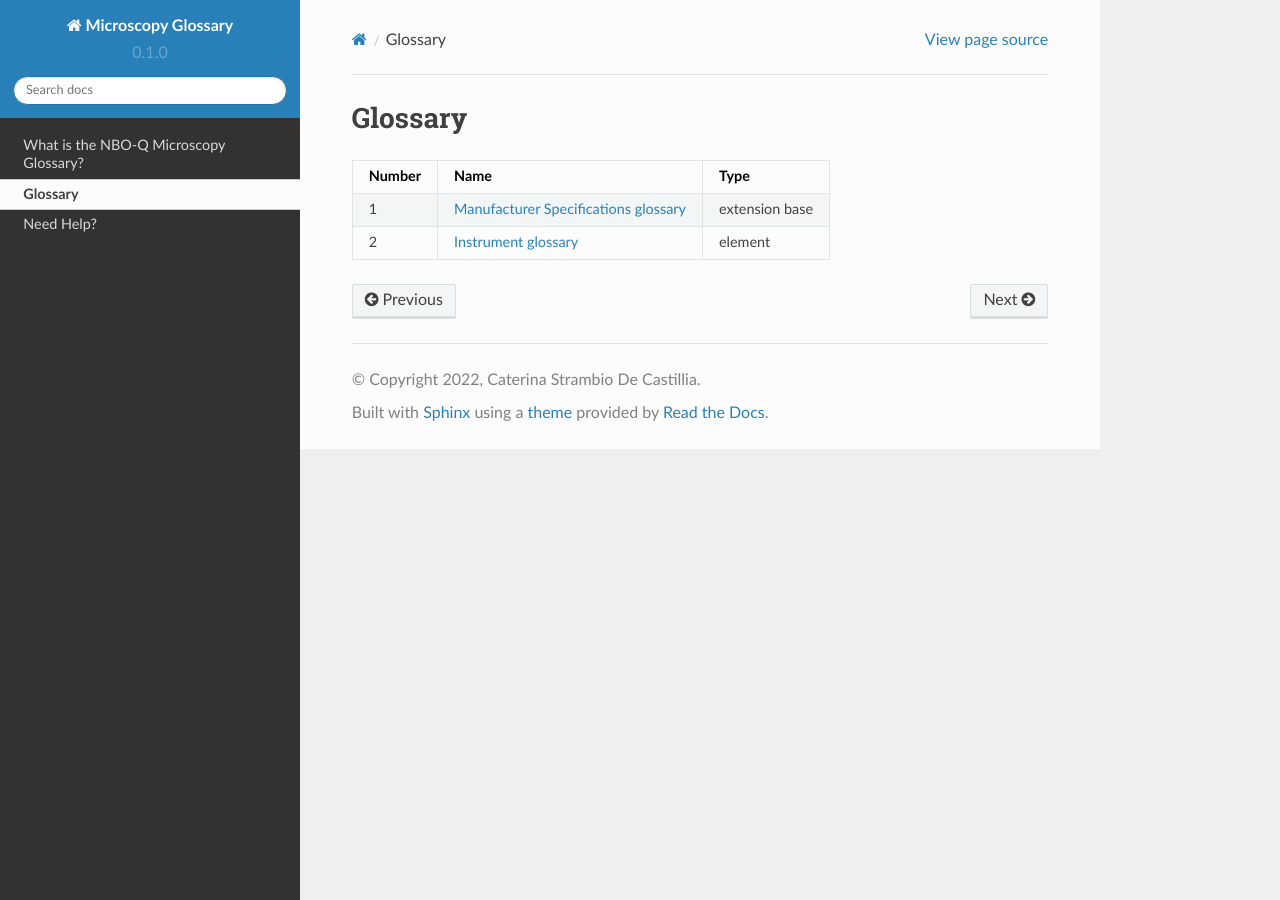
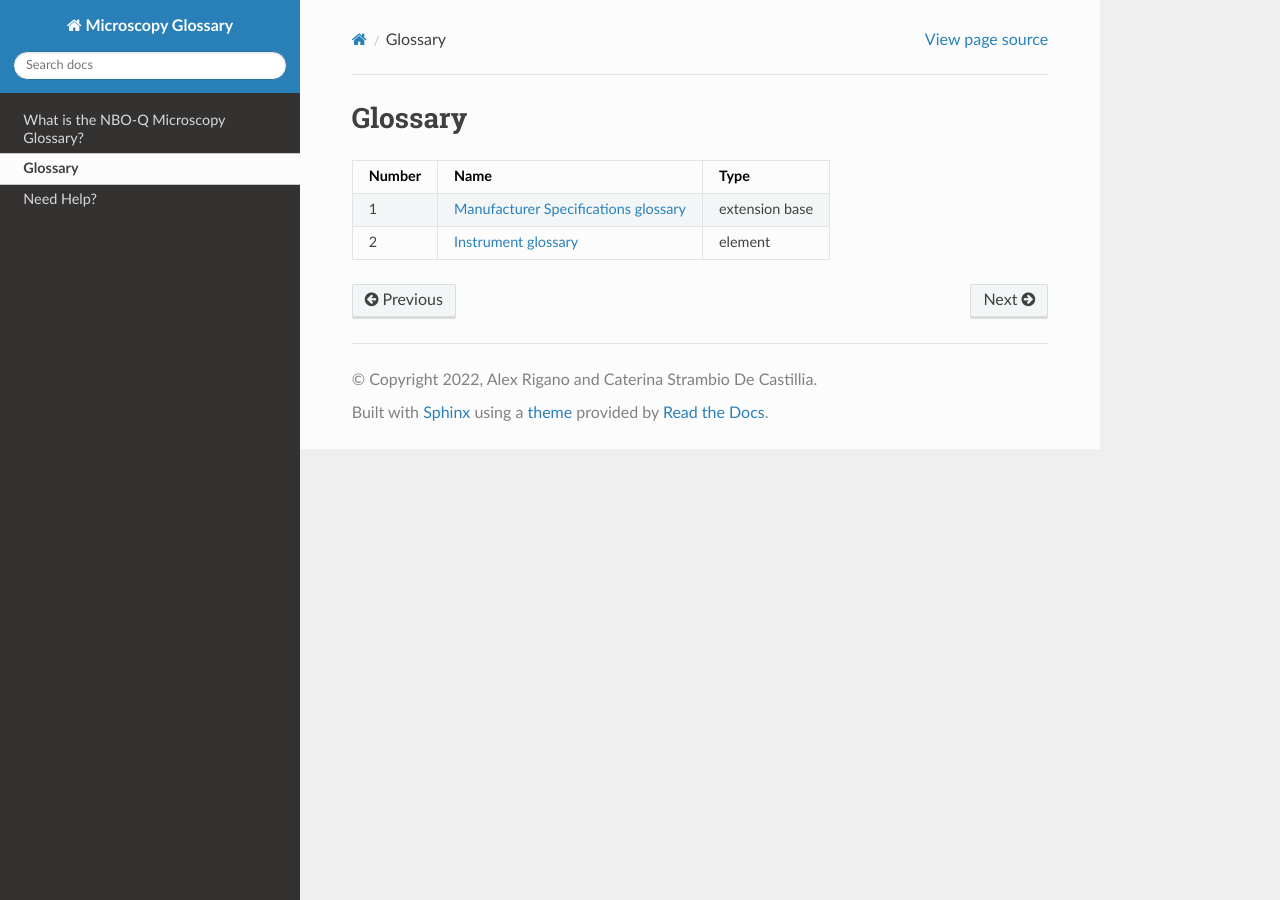
Before and after one commit to WU-BIMAC/NBO-Q_MicroscopyGlossary, a Sphinx documentation site: the page built from docs/source/glossary.rst, in a window 1280 px wide. Built offline with Sphinx 7.4.7 and the Read the Docs theme 2.0.0, drawn with Linux system fonts in a browser that asks for light colours; pages that are not in the unit, such as notebooks, are missing from menus.

Commit message:
Changes to conf.py and add custom.css

```diff
--- /dev/null
+++ b/docs/source/_static/custom.css
@@ -0,0 +1,10 @@
+/* override table width restrictions */
+.wy-table-responsive table td, .wy-table-responsive table th {
+    /* !important prevents the common CSS stylesheets from
+       overriding this as on RTD they are loaded after this stylesheet */
+    white-space: normal !important;
+}
+
+.wy-table-responsive {
+    overflow: visible !important;
+}
--- a/docs/source/conf.py
+++ b/docs/source/conf.py
@@ -1,16 +1,32 @@
 # Configuration file for the Sphinx documentation builder.
+#
+# This file only contains a selection of the most common options. For a full
+# list see the documentation:
+# https://www.sphinx-doc.org/en/master/usage/configuration.html
 
-# -- Project information
+# -- Path setup --------------------------------------------------------------
+
+# If extensions (or modules to document with autodoc) are in another directory,
+# add these directories to sys.path here. If the directory is relative to the
+# documentation root, use os.path.abspath to make it absolute, like shown here.
+#
+# import os
+# import sys
+# sys.path.insert(0, os.path.abspath('.'))
+
+
+# -- Project information -----------------------------------------------------
 
 project = 'Microscopy Glossary'
-copyright = '2022, Caterina Strambio De Castillia'
-author = 'Caterina Strambio De Castillia'
+copyright = '2022, Alex Rigano and Caterina Strambio De Castillia'
+author = 'Alex Rigano and Caterina Strambio De Castillia'
 
-release = '0.1'
-version = '0.1.0'
 
-# -- General configuration
+# -- General configuration ---------------------------------------------------
 
+# Add any Sphinx extension module names here, as strings. They can be
+# extensions coming with Sphinx (named 'sphinx.ext.*') or your custom
+# ones.
 extensions = [
     'sphinx.ext.duration',
     'sphinx.ext.doctest',
@@ -19,6 +35,7 @@
     'sphinx.ext.intersphinx',
 ]
 
+# Add any paths that contain templates here, relative to this directory.
 intersphinx_mapping = {
     'python': ('https://docs.python.org/3/', None),
     'sphinx': ('https://www.sphinx-doc.org/en/master/', None),
@@ -27,9 +44,37 @@
 
 templates_path = ['_templates']
 
-# -- Options for HTML output
+# List of patterns, relative to source directory, that match files and
+# directories to ignore when looking for source files.
+# This pattern also affects html_static_path and html_extra_path.
+exclude_patterns = []
 
+
+# -- Options for HTML output -------------------------------------------------
+
+# The theme to use for HTML and HTML Help pages.  See the documentation for
+# a list of builtin themes.
+#
 html_theme = 'sphinx_rtd_theme'
 
-# -- Options for EPUB output
+# Add any paths that contain custom static files (such as style sheets) here,
+# relative to this directory. They are copied after the builtin static files,
+# so a file named "default.css" will overwrite the builtin "default.css".
+html_static_path = ['_static']
+
+# can add a logo on sidebar with:
+# html_logo = docs/source/img/...
+
+# Read the Docs configuration.
+# See: https://sphinx-rtd-theme.readthedocs.io/en/stable/configuring.html
+html_theme_options = {
+    'navigation_depth': 2
+}
+
+
+def setup(app):
+    app.add_css_file("custom.css")
+
+
+# -- Options for EPUB output -------------------------------------------------
 epub_show_urls = 'footnote'
```
